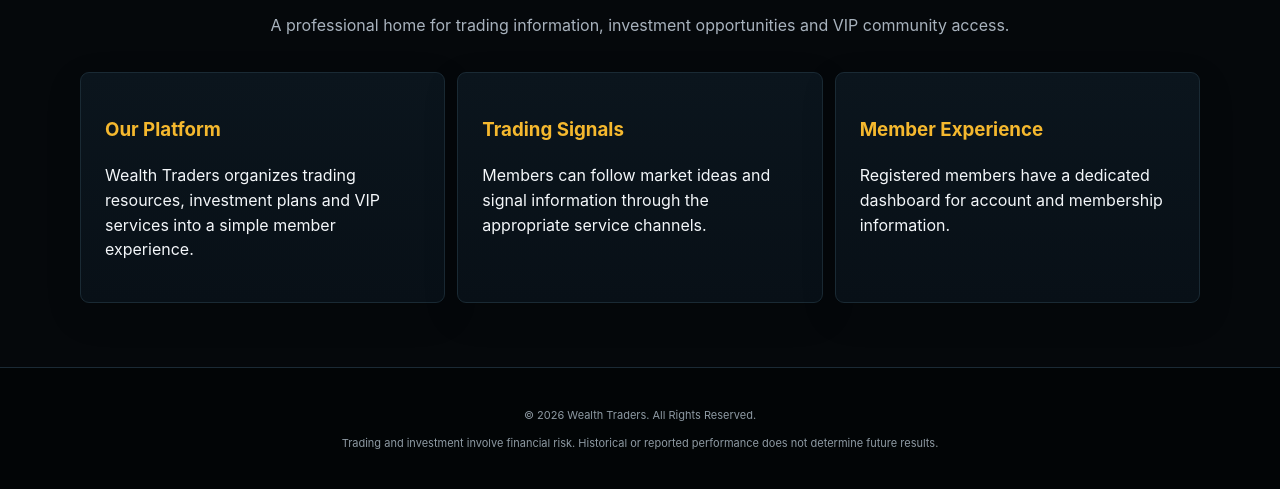
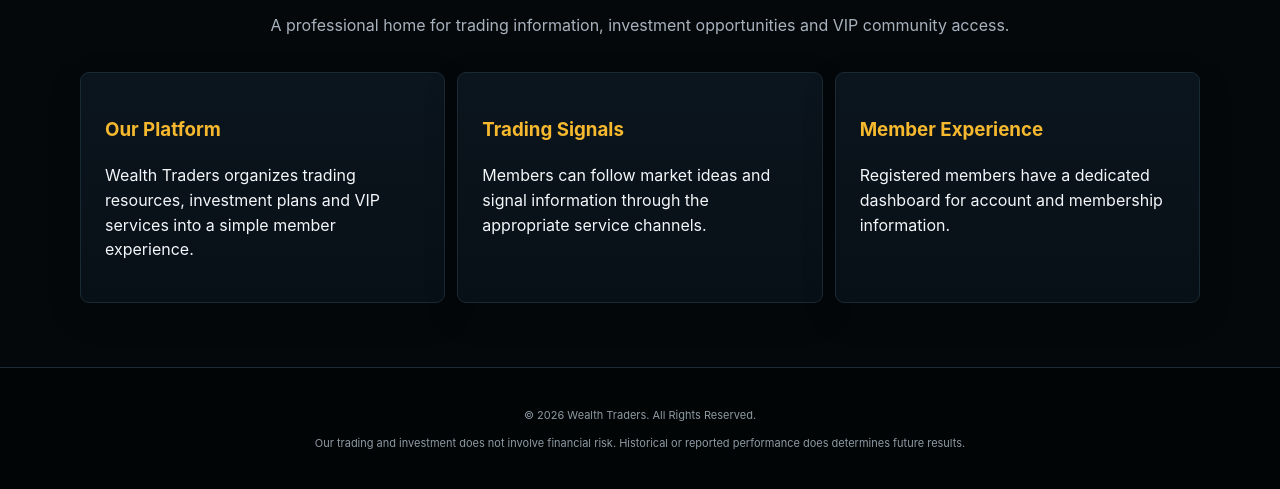
Before and after one commit to Manu32912/WEALTH-TRADERS-, a plain HTML site: page about.html in a window 1280 px wide. Shown: the part 223-712 px from the top of the page. Drawn offline with Linux system fonts and the light colour scheme.

Commit message:
Revise financial risk statement in footer
Updated footer text regarding financial risk disclosure.

```diff
--- a/about.html
+++ b/about.html
@@ -6,4 +6,4 @@
 <a href="vip.html">VIP</a><a href="dashboard.html">Dashboard</a><a href="testimonials.html">Testimonials</a>
 <a href="faq.html">FAQ</a><a href="contact.html">Contact</a><a class="login-link" href="login.html">♙ Login</a>
 <a class="btn gold" href="signup.html">Sign Up</a>
-</nav></div></header><section><div class="container"><div class="head"><h1>About Wealth Traders</h1><p>A professional home for trading information, investment opportunities and VIP community access.</p></div><div class="grid"><div class="card"><h3>Our Platform</h3><p>Wealth Traders organizes trading resources, investment plans and VIP services into a simple member experience.</p></div><div class="card"><h3>Trading Signals</h3><p>Members can follow market ideas and signal information through the appropriate service channels.</p></div><div class="card"><h3>Member Experience</h3><p>Registered members have a dedicated dashboard for account and membership information.</p></div></div></div></section><footer><div class="container"><p>© 2026 Wealth Traders. All Rights Reserved.</p><p style="margin-top:7px">Trading and investment involve financial risk. Historical or reported performance does not determine future results.</p></div></footer><script src="script.js"></script></body></html>
+</nav></div></header><section><div class="container"><div class="head"><h1>About Wealth Traders</h1><p>A professional home for trading information, investment opportunities and VIP community access.</p></div><div class="grid"><div class="card"><h3>Our Platform</h3><p>Wealth Traders organizes trading resources, investment plans and VIP services into a simple member experience.</p></div><div class="card"><h3>Trading Signals</h3><p>Members can follow market ideas and signal information through the appropriate service channels.</p></div><div class="card"><h3>Member Experience</h3><p>Registered members have a dedicated dashboard for account and membership information.</p></div></div></div></section><footer><div class="container"><p>© 2026 Wealth Traders. All Rights Reserved.</p><p style="margin-top:7px">Our trading and investment does not involve financial risk. Historical or reported performance does determines future results.</p></div></footer><script src="script.js"></script></body></html>
```
